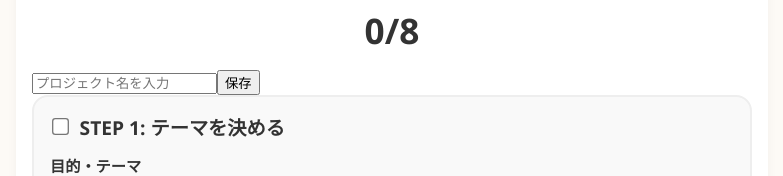
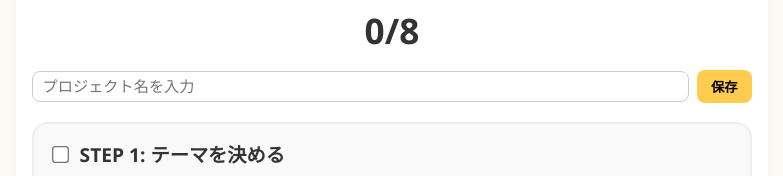
Before and after one commit to kanacyu99/HOMERAREDOUGATOUKOU, a React (Create React App) app in the folder video-checklist-app/: page / in a window 1280 px wide. Shown: the part 192-368 px from the top of the page, without its empty margins (248-1031 px from the left). Built offline with nearby package versions, Linux system fonts and the light colour scheme.

Commit message:
Update App.css

```diff
--- a/video-checklist-app/src/App.css
+++ b/video-checklist-app/src/App.css
@@ -146,3 +146,27 @@ input[type="checkbox"] {
   font-size:0.9rem;
   color:#665200;
 }
+/* プロジェクト保存ボックス */
+.project-box{
+  display:flex;
+  gap:0.5rem;
+  align-items:center;
+  margin-bottom:1.2rem;
+  flex-wrap:wrap;
+}
+.project-input{
+  flex:1;
+  padding:0.4rem 0.6rem;
+  border:1px solid #ccc;
+  border-radius:8px;
+  font-size:0.95rem;
+}
+.project-btn{
+  background:#ffcc4d;
+  border:none;
+  padding:0.45rem 0.9rem;
+  border-radius:8px;
+  cursor:pointer;
+  font-weight:bold;
+}
+.project-btn:hover{background:#ffb700;}
```
